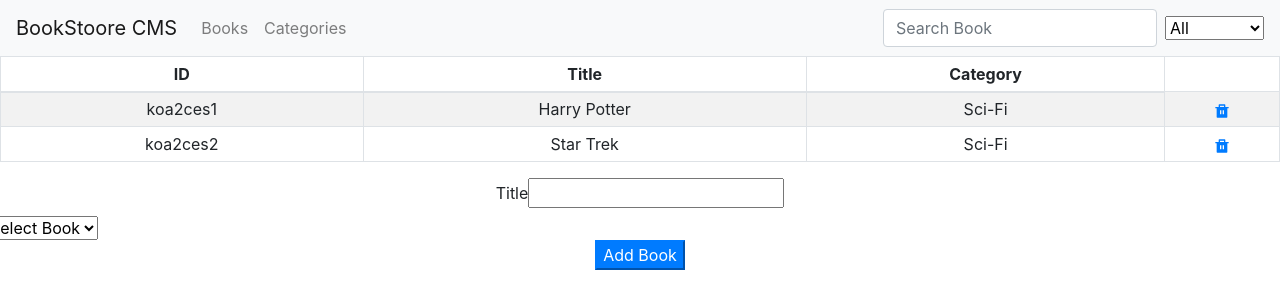
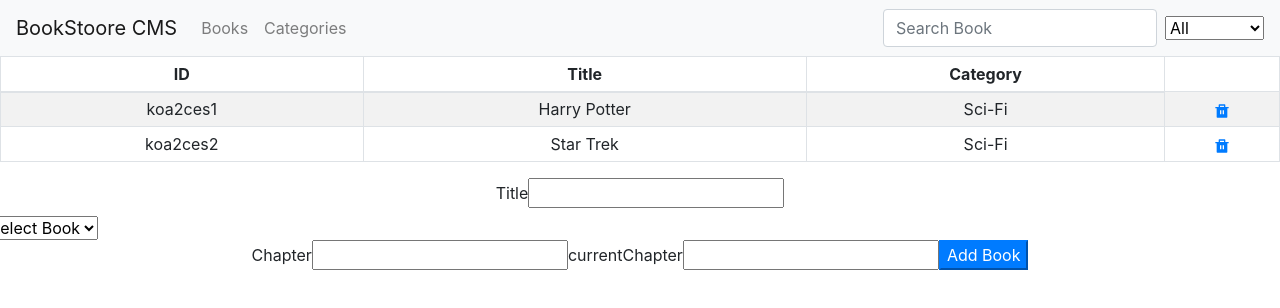
Before and after one commit to cvilla714/bookstore-react-redux, a React (Create React App) app: page / in a window 1280 px wide. Shown: the top 308 px of the page. Built offline with nearby package versions, Linux system fonts and the light colour scheme.

Commit message:
Add chapter and currentChapter to new book form

```diff
--- a/src/containers/Booksform.js
+++ b/src/containers/Booksform.js
@@ -6,13 +6,23 @@ import { createBookAction } from '../actions';
 
 const uniqid = require('uniqid');
 
-export const options = ['Action', 'Biography', 'History', 'Horror', 'Kids', 'Learning', 'Sci-Fi'];
+export const options = [
+  'Action',
+  'Biography',
+  'History',
+  'Horror',
+  'Kids',
+  'Learning',
+  'Sci-Fi',
+];
 
 const Booksform = ({ createBook }) => {
   const [info, setInfo] = useState({
     id: uniqid.process(),
     name: '',
     category: '',
+    chapter: '',
+    currentChapter: '',
   });
 
   const handleChange = ({ target }) => {
@@ -29,6 +39,8 @@ const Booksform = ({ createBook }) => {
       id: uniqid.process(),
       name: '',
       category: '',
+      chapter: '',
+      currentChapter: '',
     });
   };
 
@@ -37,11 +49,21 @@ const Booksform = ({ createBook }) => {
       <form action="" onSubmit={handleSubmit}>
         <label htmlFor="title">
           Title
-          <input type="text" id="title" name="name" onChange={handleChange} value={info.name} />
+          <input
+            type="text"
+            id="title"
+            name="name"
+            onChange={handleChange}
+            value={info.name}
+          />
         </label>
         <div className="row">
           <div className="input-field">
-            <select name="category" onChange={handleChange} value={info.category}>
+            <select
+              name="category"
+              onChange={handleChange}
+              value={info.category}
+            >
               <option value="" disabled>
                 Select Book
               </option>
@@ -53,6 +75,26 @@ const Booksform = ({ createBook }) => {
             </select>
           </div>
         </div>
+        <label htmlFor="title">
+          Chapter
+          <input
+            type="text"
+            id="chapter"
+            name="chapter"
+            onChange={handleChange}
+            value={info.chapter}
+          />
+        </label>
+        <label htmlFor="title">
+          currentChapter
+          <input
+            type="text"
+            id="currentChapter"
+            name="currentChapter"
+            onChange={handleChange}
+            value={info.currentChapter}
+          />
+        </label>
         <button type="submit" className="btn-primary">
           Add Book
         </button>
```
